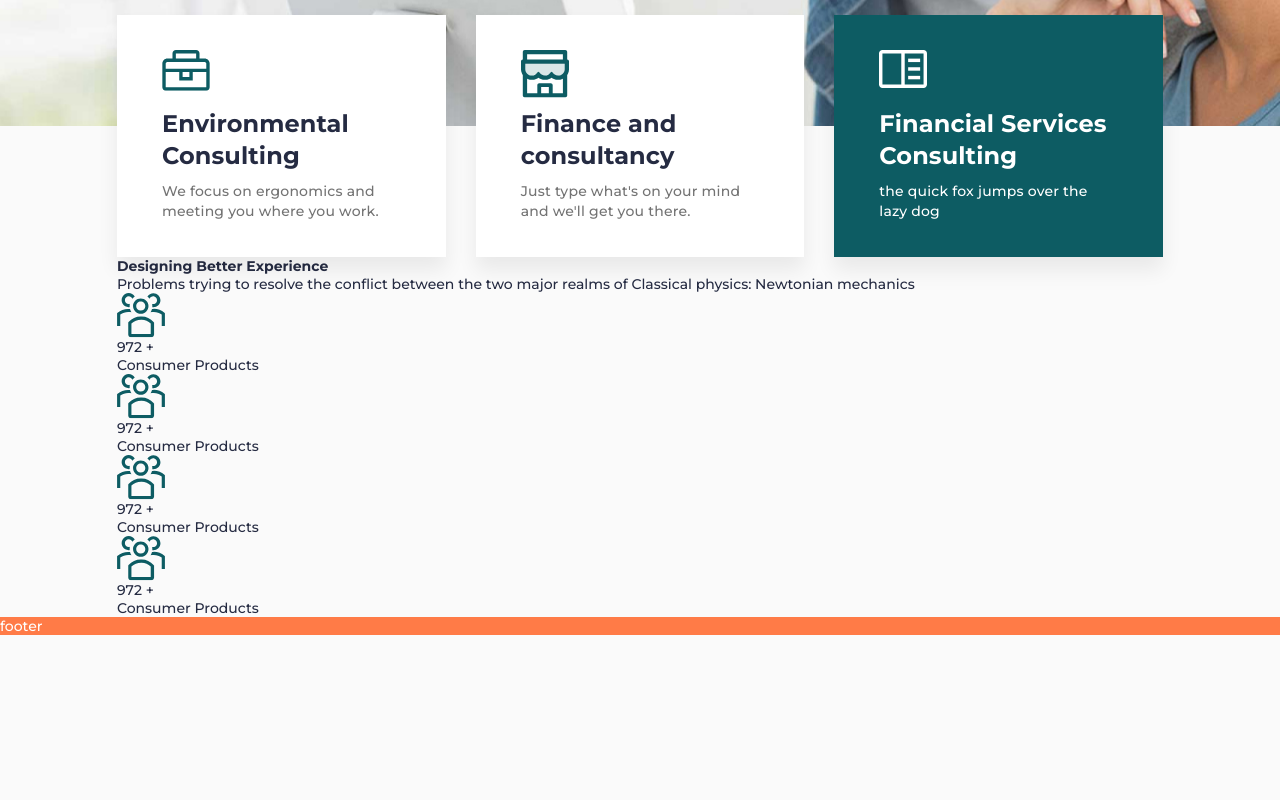
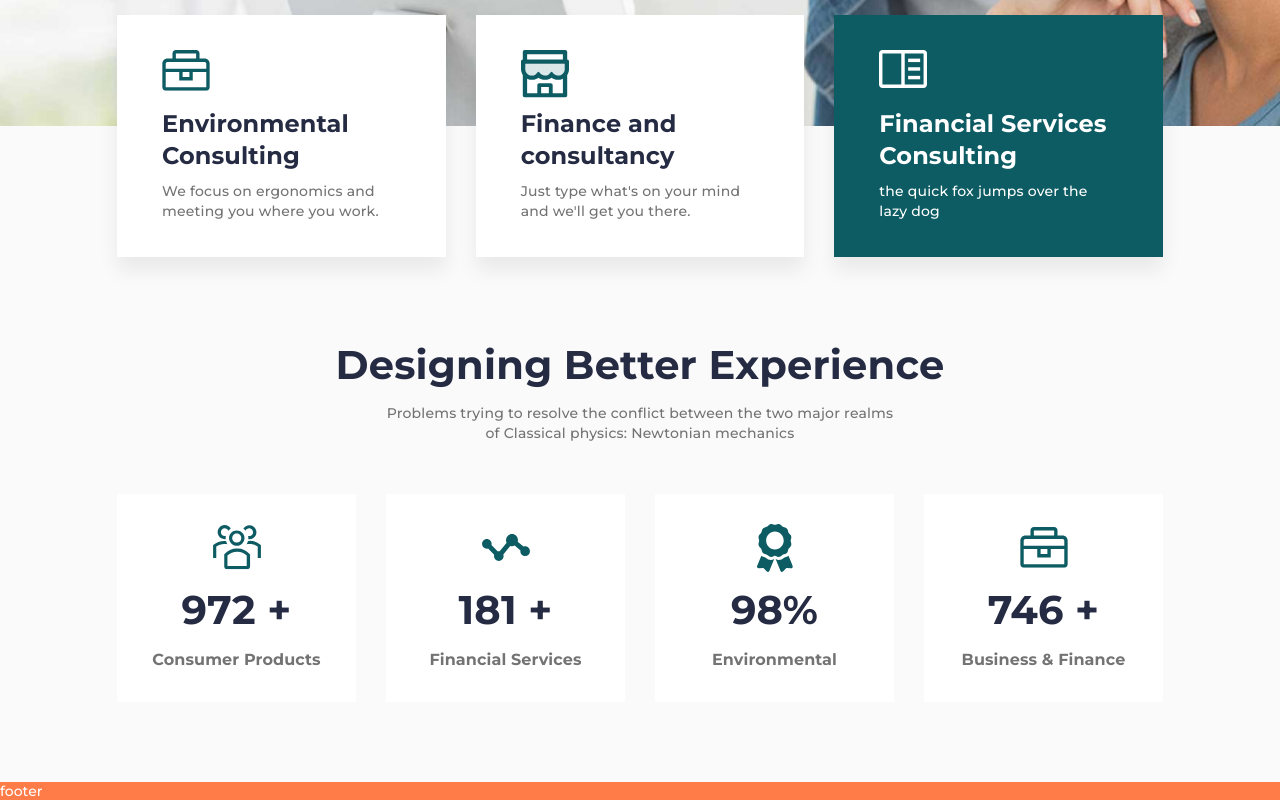
Before and after one commit to urusoff140272/relvise, a plain HTML site: page index.html in a window 1280 px wide. Shown: the part 665-1465 px from the top of the page. Before the commit the page ends 1300 px from the top, so only its background shows below. Drawn offline with Linux system fonts and the light colour scheme.

Commit message:
feat: add html and css section advatages

```diff
--- a/index.html
+++ b/index.html
@@ -94,7 +94,6 @@
                                     meeting you where you work.
                                 </div>
                             </div>
-
                         </div>
 
                         <div class="services__column">
@@ -145,16 +144,17 @@
                             Designing Better Experience
                         </h2>
 
-                        <div class="header-block__subtitle">
+                        <p class="header-block__subtitle">
                             Problems trying to resolve the conflict between the two major realms
                             of Classical physics: Newtonian mechanics
-                        </div>
+                        </p>
                     </div>
 
                     <div class="advantages__content">
                         <div class="advantages__column">
+                            <div class="advantages__item">
                                 <div class="advantages__icon">
-                                <img src="./img/advantages/01.svg" alt="Consumer Products ">
+                                    <img src="./img/advantages/01.svg" alt="Consumer Products">
                                 </div>
 
                                 <div class="advantages__value">
@@ -165,46 +165,53 @@
                                     Consumer Products
                                 </div>
                             </div>
+                        </div>
 
                         <div class="advantages__column">
+                            <div class="advantages__item">
                                 <div class="advantages__icon">
-                                <img src="./img/advantages/01.svg" alt="Consumer Products ">
+                                    <img src="./img/advantages/02.svg" alt="Financial Services">
                                 </div>
 
                                 <div class="advantages__value">
-                                972 +
+                                    181 +
                                 </div>
 
                                 <div class="advantages__text">
-                                Consumer Products
+                                    Financial Services
+                                </div>
                             </div>
                         </div>
 
                         <div class="advantages__column">
+                            <div class="advantages__item">
                                 <div class="advantages__icon">
-                                <img src="./img/advantages/01.svg" alt="Consumer Products ">
+                                    <img src="./img/advantages/03.svg" alt="Environmental">
                                 </div>
 
                                 <div class="advantages__value">
-                                972 +
+                                    98%
                                 </div>
 
                                 <div class="advantages__text">
-                                Consumer Products
+                                    Environmental
+                                </div>
                             </div>
                         </div>
 
                         <div class="advantages__column">
+                            <div class="advantages__item">
                                 <div class="advantages__icon">
-                                <img src="./img/advantages/01.svg" alt="Consumer Products ">
+                                    <img src="./img/advantages/04.svg" alt="Business & Finance">
                                 </div>
 
                                 <div class="advantages__value">
-                                972 +
+                                    746 +
                                 </div>
 
                                 <div class="advantages__text">
-                                Consumer Products
+                                    Business & Finance
+                                </div>
                             </div>
                         </div>
                     </div>
--- a/scss/base/_blocks.scss
+++ b/scss/base/_blocks.scss
@@ -0,0 +1,24 @@
+.header-block {
+    text-align: center;
+    letter-spacing: 0.2px;
+    :not(:last-child){
+        margin-bottom: 10px;
+    };
+}
+
+.header-block__title {
+    font-size: 40px;
+    font-weight: 700;
+    line-height: calc(57 / 40 * 100%); /* 142.5% */
+    @media (max-width: 768px) {
+        font-size: 36px;
+    }
+    @media (max-width: 578px) {
+        font-size: 30px;
+    }
+}
+
+.header-block__subtitle {
+    color: $color-textDark;
+    line-height: calc(20 / 14 * 100%); /* 142.857% */
+}
--- a/scss/layouts/_advantages.scss
+++ b/scss/layouts/_advantages.scss
@@ -0,0 +1,68 @@
+.advantages {
+    padding: 80px 0;
+    @media (max-width: 992px) {
+       padding: 60px 0;
+    }
+}
+
+.advantages__header {
+    p {
+        max-width: 511px;
+        margin: 0 auto;
+    }
+    margin-bottom: 50px;
+
+        @media (max-width: 768px) {
+        margin-bottom: 20px;
+    }
+}
+
+.advantages__content {
+    display: flex;
+    margin: 0 -15px -30px;
+    flex-wrap: wrap;
+}
+
+.advantages__column {
+    padding: 0 15px;
+    flex: 0 1 25%;
+    margin-bottom: 30px;
+    @media (max-width: 1033px) {
+        flex: 0 1 50%;
+    }
+
+    @media (max-width: 516px) {
+        flex: 0 1 100%;
+    }
+}
+
+.advantages__item {
+    background: $color-textLight;
+    padding: 30px;
+    text-align: center;
+    :not(:last-child) {
+        margin-bottom: 10px;
+    }
+}
+
+.advantages__icon {
+    height: 48px;
+    display: flex;
+    align-items: center;
+    justify-content: center;
+}
+
+.advantages__value {
+    font-size: 40px;
+    font-weight: 700;
+    line-height: calc(57 / 40 * 100%); /* 142.5% */
+    letter-spacing: 0.2px;
+}
+
+.advantages__text {
+    color: $color-textDark;
+    font-size: 16px;
+    font-weight: 700;
+    line-height: calc(24 / 16 * 100%); /* 150% */
+    letter-spacing: 0.1px;
+}
--- a/scss/layouts/_header.scss
+++ b/scss/layouts/_header.scss
@@ -64,10 +64,10 @@
     line-height: calc(24 / 14 * 100%);
     letter-spacing: 0.2px;
     text-shadow:
-    1px 0 2px $color-background,
-    -1px 0 2px $color-background,
-    0 1px 2px $color-background,
-    0 -1px 2px $color-background;
+    1px 0 5px $color-background,
+    -1px 0 5px $color-background,
+    0 1px 5px $color-background,
+    0 -1px 5px $color-background;
     @media screen and (max-width: 479px){
         font-size: 18px;
     }
--- a/scss/layouts/_services.scss
+++ b/scss/layouts/_services.scss
@@ -14,7 +14,7 @@
     padding: 0 15px;
     flex: 0 1 33.333%;
 
-    @media (max-width: 1011px) {
+    @media (max-width: 1041px) {
         flex: 0 1 50%;
         &:not(:last-child) {
             margin-bottom: 30px;
@@ -32,6 +32,7 @@
     background: $color-textLight;
     box-shadow: 0px 13px 19px 0px rgba(0, 0, 0, 0.07);
     padding: 35px 45px;
+    height: 100%;
 }
 
 .card-service__icon{
@@ -39,7 +40,7 @@ height: 48px;
 }
 
 .card-service {
-    & *:not(:last-child) {
+    > *:not(:last-child) {
         margin-bottom: 10px;
     }
 }
--- a/scss/layouts/_solution.scss
+++ b/scss/layouts/_solution.scss
@@ -1,4 +1,4 @@
-.solution {
+.main__solution{
     position: relative;
 }
 
@@ -31,10 +31,10 @@
     line-height: calc(30 / 20 * 100%); /* 150% */
     letter-spacing: 0.2px;
     text-shadow:
-        1px 0 2px $color-background,
-        -1px 0 2px $color-background,
-        0 1px 2px $color-background,
-        0 -1px 2px $color-background;
+        1px 0 8px $color-background,
+        -1px 0 8px $color-background,
+        0 1px 8px $color-background,
+        0 -1px 8px $color-background;
 }
 
 .solution__buttons {
```
Also changed, not shown: css/styles.css, 1 other file. Lines whose indentation alone changed are shown as unchanged.
